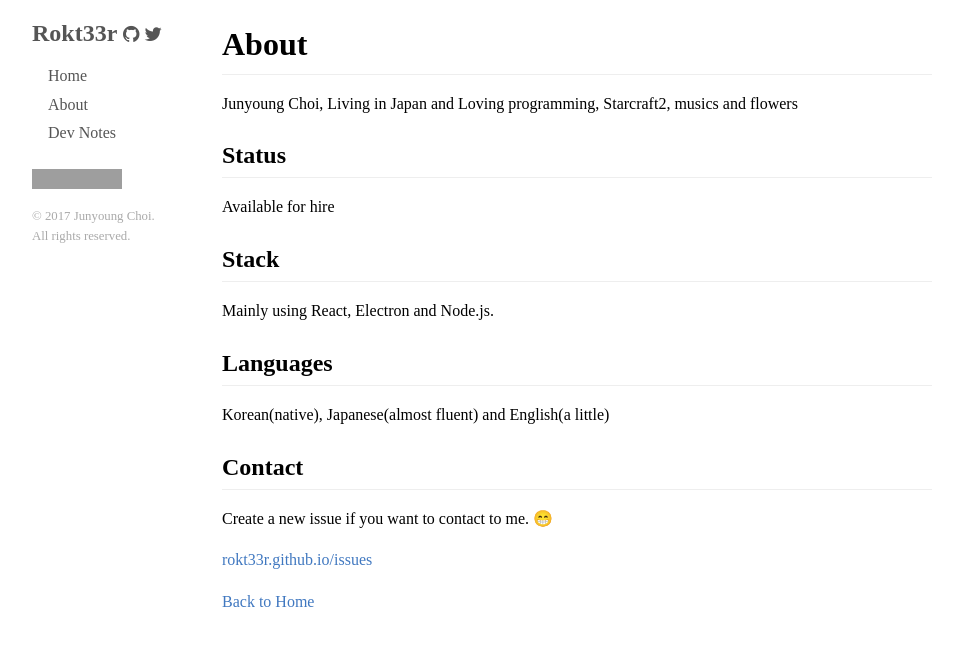
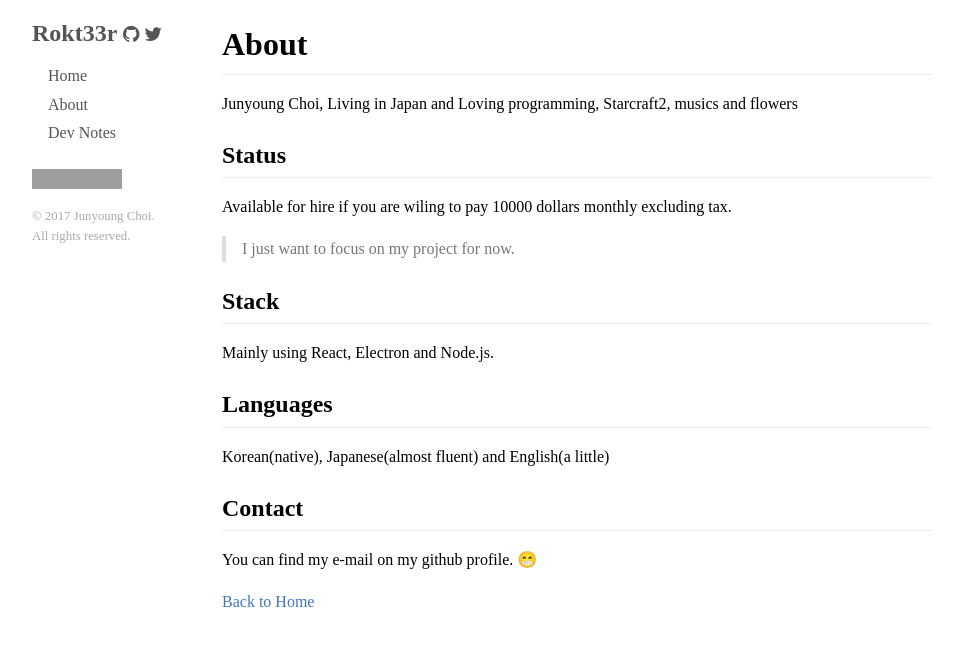
Before and after one commit to Rokt33r/rokt33r.github.io, a Jekyll site: the page built from about.md, in a window 1280 px wide. Shown: the top 646 px of the page, without its empty margins (158-1121 px from the left). Built offline with Jekyll 4.4.1, drawn with Linux system fonts in a browser that asks for light colours; nearby versions of some CDN libraries; emoji names are drawn with the system emoji font; some web fonts are replaced; grey boxes are pictures that could not be loaded.

Commit message:
Update about page

```diff
--- a/about.md
+++ b/about.md
@@ -12,7 +12,9 @@ Junyoung Choi, Living in Japan and Loving programming, Starcraft2, musics and fl
 
 ## Status
 
-Available for hire
+Available for hire if you are wiling to pay 10000 dollars monthly excluding tax.
+
+> I just want to focus on my project for now.
 
 ## Stack
 
@@ -24,8 +26,6 @@ Korean(native), Japanese(almost fluent) and English(a little)
 
 ## Contact
 
-Create a new issue if you want to contact to me. :grin:
-
-[rokt33r.github.io/issues](https://github.com/Rokt33r/rokt33r.github.io/issues)
+You can find my e-mail on my github profile. :grin:
 
 <a href="/">Back to Home</a>
```
